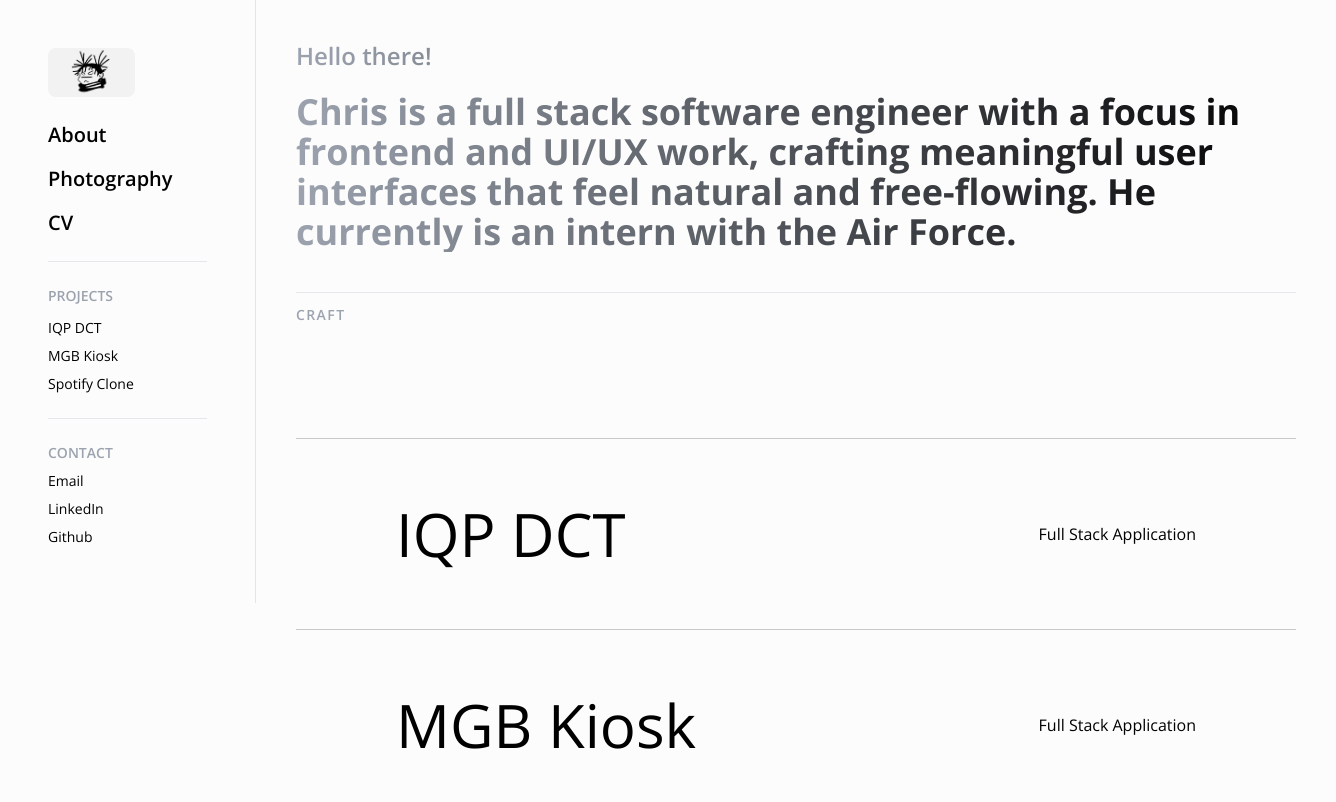
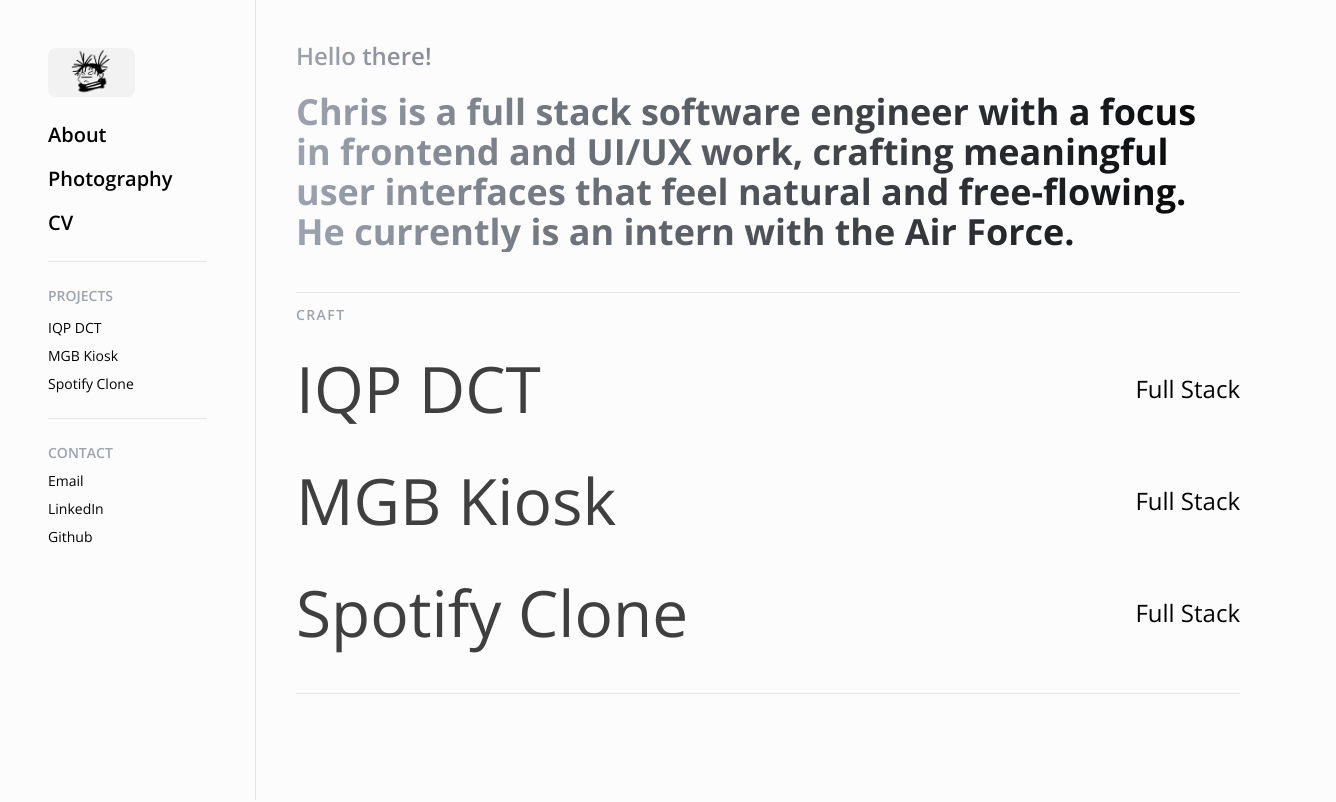
Before and after one commit to clam365/portfolio, a Next.js app: page / in a window 1280 px wide. Shown: the top 802 px of the page, 1336 px wide, since content can reach past the window. Built offline with nearby package versions, Linux system fonts and the light colour scheme.

Commit message:
Landing Page Project Section Done

```diff
--- a/app/components/LandingContent.tsx
+++ b/app/components/LandingContent.tsx
@@ -1,7 +1,9 @@
 import ProjectSection from "@/app/components/ProjectSection";
+
 
 export default function LandingContent() {
     return (
+
         <div className={"p-10 sm:pt-0 xl:pt-10 md:pt-0 lg:pt-10 "}>
             {/* Introduction */}
             <div className={"text-transparent bg-clip-text bg-gradient-to-r from-gray-400 to-black"}>
--- a/app/components/ProjectSection.tsx
+++ b/app/components/ProjectSection.tsx
@@ -6,6 +6,7 @@ export default function ProjectSection() {
                 CRAFT
             </h1>
             <ProjectContent/>
+            <hr/>
         </div>
     );
 }
--- a/app/components/Sidebar.tsx
+++ b/app/components/Sidebar.tsx
@@ -4,7 +4,7 @@ const Sidebar = () => {
     return (
         <div>
             {/* Mobile View */}
-            <div className="lg:hidden p-5 flex justify-between m-auto items-center ">
+            <div className="lg:hidden p-10 flex justify-between m-auto items-center ">
                     <div>
                         <Link href="/">
                             <Image src="/choso2.png" alt="logo" width={87} height={48} className="rounded-lg mb-6"/>
@@ -26,7 +26,7 @@ const Sidebar = () => {
 
 
             {/* Sidebar on Desktop/Laptop */}
-            <aside className=" w-64 h-fit p-12 border-r border-neutral-200 lg:block hidden ">
+            <aside className=" w-64 h-screen p-12 border-r border-neutral-200 lg:block hidden ">
                 <nav>
                     <div>
                         <Link href={"/"}><Image src={"/choso2.png"} alt={"logo"} width={87} height={48}
--- a/app/csProjects/Modal/style.module.css
+++ b/app/csProjects/Modal/style.module.css
@@ -1,6 +1,6 @@
 .modalContainer{
-    height: 350px;
-    width: 400px;
+    height: 280px;
+    width: 360px;
     position: absolute;
     background-color: white;
     overflow: hidden;
--- a/app/csProjects/Project/Index.tsx
+++ b/app/csProjects/Project/Index.tsx
@@ -7,7 +7,7 @@ export default function Index({index, title, setModal}) {
     return (
         <div onMouseEnter={() => {setModal({active: true, index})}} onMouseLeave={() => {setModal({active: false, index})}} className={styles.project}>
             <h2>{title}</h2>
-            <p>Full Stack Application</p>
+            <p>Full Stack</p>
         </div>
     )
 }
--- a/app/csProjects/Project/style.module.css
+++ b/app/csProjects/Project/style.module.css
@@ -3,13 +3,12 @@
     width: 100%;
     justify-content: space-between;
     align-items: center;
-    padding: 50px 100px 50px 100px;
-    border-top: 1px solid rgb(201, 201, 201);
+    padding-top: 1rem;
+    padding-bottom: 1rem;
+    margin-top: -2rem;
     cursor: pointer;
     transition: all 0.2s;
-}
-.project:last-of-type{
-    border-bottom: 1px solid rgb(201, 201, 201);
+    margin-bottom: 1rem;
 }
 
 .project:hover{
@@ -25,13 +24,36 @@
 }
 
 .project h2{
-    font-size: 60px;
+    font-size: 4rem;
     margin: 0;
     font-weight: 400;
     transition: all 0.4s;
+    color: #3f3f3f;
 }
 
 .project p{
     transition: all 0.4s;
     font-weight: 300;
 }
+
+
+@media (max-width: 1024px) {
+    .project h2 {
+        font-size: 2.5rem; /* Adjust the font size as needed */
+    }
+
+    .project p {
+        font-size: 1.25rem; /* Adjust the font size as needed */
+
+    }
+}
+
+@media (min-width: 1025px) {
+    .project h2 {
+        font-size: 4rem; /* Adjust the font size as needed */
+    }
+
+    .project p {
+        font-size: 1.5rem; /* Adjust the font size as needed */
+    }
+}
--- a/app/csProjects/page.module.css
+++ b/app/csProjects/page.module.css
@@ -1,14 +1,10 @@
 .main{
   display: flex;
-  height: 100vh;
+  margin-top: 2rem;
   align-items: center;
-  justify-content: center;
+
 }
 
-.body{
-  width: 1000px;
-  display: flex;
-  flex-direction: column;
-  align-items: center;
-  justify-content: center;
+.body {
+  width: 100%;
 }
--- a/app/layout.tsx
+++ b/app/layout.tsx
@@ -1,3 +1,4 @@
+
 import type { Metadata } from "next";
 import { Open_Sans } from "next/font/google";
 import "./globals.css";
--- a/package.json
+++ b/package.json
@@ -13,6 +13,7 @@
     "gsap": "^3.12.5",
     "next": "14.2.4",
     "react": "^18",
+    "react-awesome-reveal": "^4.2.12",
     "react-dom": "^18",
     "sass": "^1.77.6"
   },
```
Also changed, not shown: 1 other file (tests, documents, lock files or other folders).
